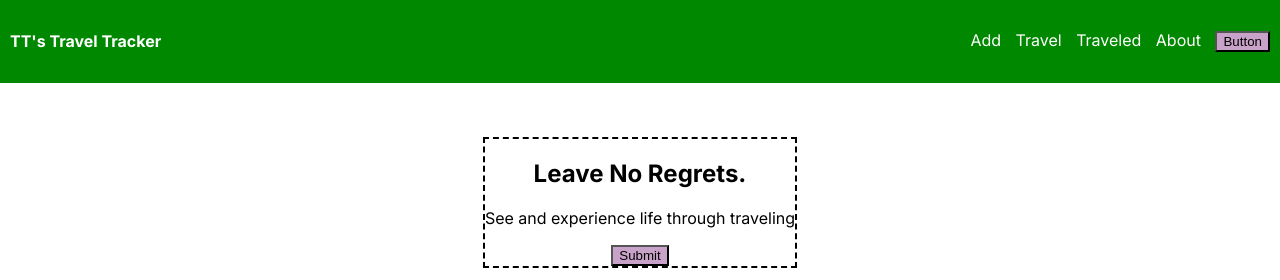
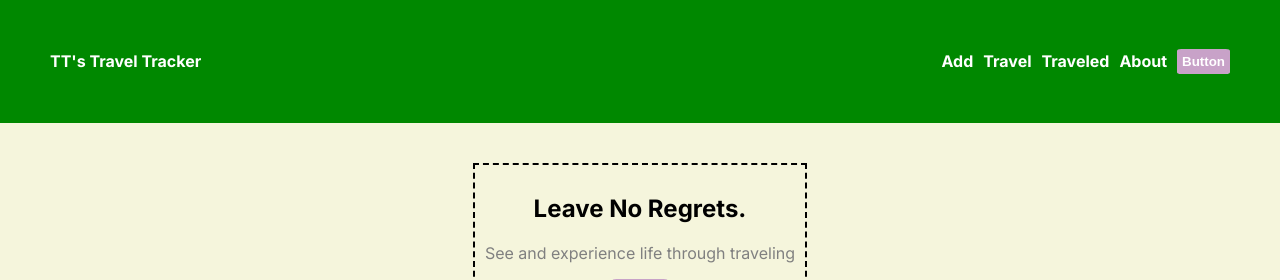
Before and after one commit to YonWaiHung/travel-tracker, a PHP site: page / in a window 1280 px wide. Shown: the top 280 px of the page. Run offline with PHP 8.4, Linux system fonts and the light colour scheme.

Commit message:
header CSS complete

```diff
--- a/index.html
+++ b/index.html
@@ -20,7 +20,7 @@
         <a href="">Travel</a>
         <a href="">Traveled</a>
         <a href="">About</a>
-        <button>Button</button>
+        <button class="theme-button">Button</button>
       </div>
     </header>
 
@@ -28,11 +28,11 @@
       <div>
         <h1>Leave No Regrets.</h1>
         <p>See and experience life through traveling</p>
-        <button>Submit</button>
+        <button class="theme-button">Submit</button>
       </div>
-      <iframe
+      <iframe class="map-window"
         src="https://www.google.com/maps/embed?pb=!1m14!1m12!1m3!1d15936.243510839915!2d101.58166455!3d3.07842175!2m3!1f0!2f0!3f0!3m2!1i1024!2i768!4f13.1!5e0!3m2!1sen!2smy!4v1716277694818!5m2!1sen!2smy"
-        width="800" height="600" style="border:0;" allowfullscreen="" loading="lazy"
+        allowfullscreen="" loading="lazy"
         referrerpolicy="no-referrer-when-downgrade"></iframe>
     </section>
     <footer>
--- a/style.css
+++ b/style.css
@@ -1,10 +1,16 @@
 header {
   background-color: #008800;
   color: white;
-  padding: 10px;
+  font-weight: bold;
+  padding: 30px 50px 30px 50px;
   margin-bottom: 20px;
   display: flex;
   justify-content: space-between;
+  align-items: center;
+}
+
+header div {
+  display: flex;
   align-items: center;
 }
 
@@ -15,17 +21,35 @@ header div a{
   color: white;
 }
 
+header div :hover{
+  text-decoration: underline;
+}
+
 body {
   font-family: 'Inter', sans-serif;
   margin: 0;
   padding: 0;
   box-sizing: border-box;
+  background-color: #F5F5DC;
 }
 
-button {
+.theme-button {
+  height: fit-content;
   background-color: #C8A2C8;
+  border-radius: 8%;
+  border: none;
+  padding: 5px;
+  font-weight: bold;
+  color: white;
 }
 
+.theme-button:hover {
+  text-decoration: none;
+  color: white;
+  background-color: #880088;
+}
+
+/* Title Box */
 .title-box {
   display: flex;
   justify-content: center;
@@ -38,8 +62,20 @@ button {
 .title-box div{
   text-align: center;
   border: dashed 2px black;
+  padding: 10px;
   width: fit-content;
   margin: 20px;
+}
+
+.title-box div p{
+  color: grey;
+}
+
+/* Map Window */
+.map-window {
+  width: 90vw;
+  height: 100vh;
+  border: 0;
 }
 
 /* Footer */
```
